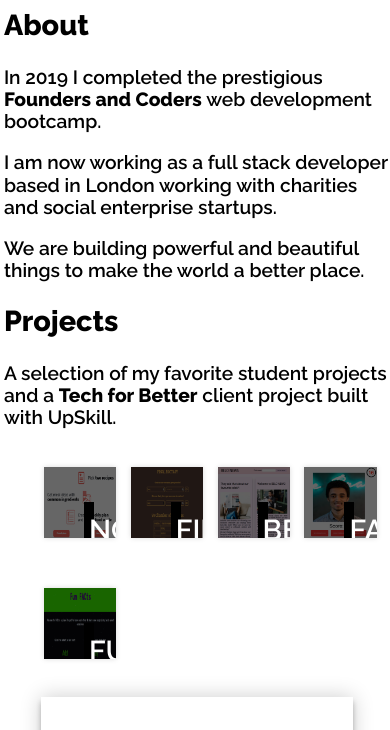
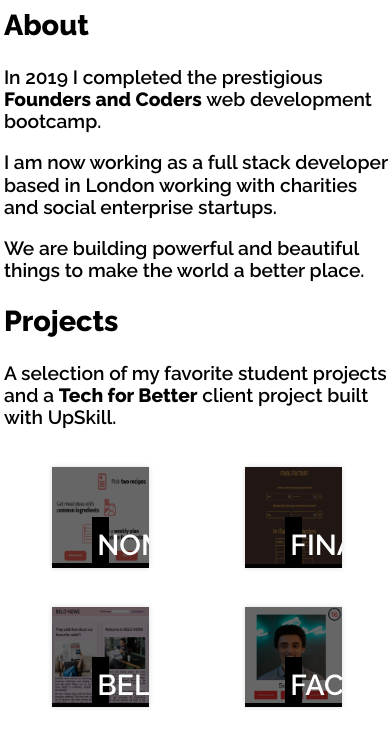
Before and after one commit to tonylomax/Portfolio, a website: page index.html in a window 390 px wide. Shown: the part 97-827 px from the top of the page. Drawn offline with nearby package versions, Linux system fonts and the light colour scheme.

Commit message:
Some responsiveness added, still more to do

```diff
--- a/index.html
+++ b/index.html
@@ -126,7 +126,7 @@
             <input
           type="hidden"
           name="*redirect"
-          value="https://tonylomax.github.io/Portfolio/"
+          value="https://tonylomax.github.io/portfolio/"
         />
           </form>
         </section>
--- a/stylesheet.css
+++ b/stylesheet.css
@@ -100,22 +100,22 @@ body {
 }
 
 .project__container {
-  max-width: 75%;
-  grid-template-columns: 25% 25% 25% 25%;
-  display: grid;
-  grid-gap: 5%;
+  display: flex;
+  flex-direction: row;
+  flex-wrap: wrap;
+  justify-content: space-around;
 }
 
 figure.hover-animation {
   font-family: "Raleway", Arial, sans-serif;
   position: relative;
   overflow: hidden;
-  /* margin: 10px; */
-  width: 100%;
+  width: 60%;
   background: #000000;
   color: #ffffff;
   text-align: center;
   box-shadow: 0 0 5px rgba(0, 0, 0, 0.15);
+  flex-basis: 25%;
 }
 
 figure.hover-animation * {
@@ -129,6 +129,7 @@ figure.hover-animation img {
   max-width: 100%;
   position: relative;
   opacity: 0.4;
+  flex-basis: 25%;
 }
 
 figure.hover-animation figcaption {
@@ -137,6 +138,7 @@ figure.hover-animation figcaption {
   left: 0;
   bottom: 0;
   right: 0;
+  flex-basis: 25%;
 }
 
 figure.hover-animation h2 {
@@ -150,6 +152,7 @@ figure.hover-animation h2 {
   top: 50%;
   text-transform: uppercase;
   font-weight: 400;
+  flex-basis: 25%;
 }
 
 figure.hover-animation:before {
@@ -162,6 +165,7 @@ figure.hover-animation:before {
   transition: all 0.3s ease-in-out;
   -webkit-transform: rotate(110deg) translateY(-50%);
   transform: rotate(110deg) translateY(-50%);
+  flex-basis: 25%;
 }
 
 figure.hover-animation a {
@@ -171,6 +175,7 @@ figure.hover-animation a {
   bottom: 0;
   position: absolute;
   z-index: 1;
+  flex-basis: 25%;
 }
 
 figure.hover-animation:hover img,
@@ -178,12 +183,14 @@ figure.hover-animation.hover img {
   opacity: 1;
   -webkit-transform: scale(1.1);
   transform: scale(1.1);
+  flex-basis: 25%;
 }
 
 figure.hover-animation:hover h2,
 figure.hover-animation.hover h2 {
   -webkit-transform: skew(-10deg) rotate(-10deg) translate(-150%, -50%);
   transform: skew(-10deg) rotate(-10deg) translate(-150%, -50%);
+  flex-basis: 25%;
 }
 
 /* /////////// Contact form //////////// */
```
